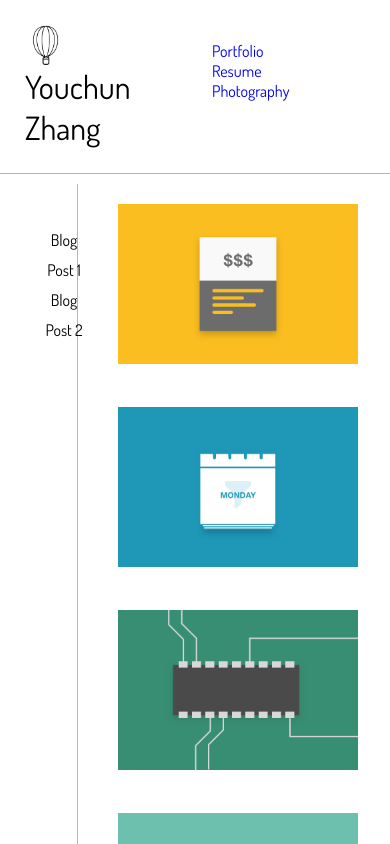
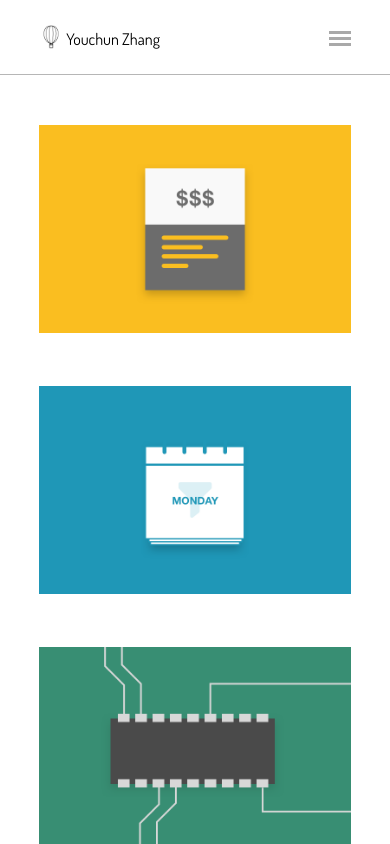
Before and after one commit to youozhan/zhany493_bootcamp-web, a plain HTML site: page index.html in a window 390 px wide. Drawn offline with Linux system fonts and the light colour scheme.

Commit message:
Midterm project

```diff
--- a/index.html
+++ b/index.html
@@ -19,31 +19,47 @@
 					<li><a href="#">Resume</a></li>
 					<li><a href="#">Photography</a></li>
 				</ul>
+				<img class="img-nav" src="nav.png">
 			</nav>
+
 		</header>
 
-		 <div class="left-column">
-			<ul id="blog-links">
-				<li>Blog Post 1</li>
-				<li>Blog Post 2</li>
-			</ul>
-		</div>
-
-		<div class="right-column">
+		<div class="grid">
 			<div class="box">
 				<div class="img-overlay">
-					<h3>KPI</h3>
+					<h3>Playful Data I - KPI</h3>
 				</div>
 				<img class="img-tile" src="coverpage_kpi.png">
 			</div>
 			<div class="box">
+				<div class="img-overlay">
+					<h3>Playful Data II - Calendar</h3>
+				</div>
 				<img class="img-tile" src="coverpage_calendar.png">
 			</div>
 			<div class="box">
+				<div class="img-overlay">
+					<h3>A Smart Voice Decoder System for Vowels</h3>
+				</div>
 				<img class="img-tile" src="coverpage_circuit.png">
 			</div>
 			<div class="box">
+				<div class="img-overlay">
+					<h3>Playful Data III - Collaborating with Data</h3>
+				</div>
 				<img class="img-tile" src="coverpage_collaboration.png">
+			</div>
+			<div class="box">
+				<div class="img-overlay">
+					<h3>MicroStrategy Web Analytics</h3>
+				</div>
+				<img class="img-tile" src="coverpage_analytics.png">
+			</div>
+			<div class="box">
+				<div class="img-overlay">
+					<h3>Multi-modal Authentication System</h3>
+				</div>
+				<img class="img-tile" src="coverpage_identity.png">
 			</div>
 		</div>
 	</div>
--- a/style.css
+++ b/style.css
@@ -1,71 +1,69 @@
 @import url(http://fonts.googleapis.com/css?family=Dosis:400,600);
 
-html{
+html {
   font-family: "Dosis",sans-serif;
 }
 
-body{
+body {
 	width: 100%;
 	margin: 0;
 	padding: 0;
-	font-size: 1em;
 }
 
-#wrap{
+#wrap {
 	width: 100vw;
 	height: 100vh;
 	overflow: auto;
 }
 
-header{
+header {
     border-bottom: 1px solid #b6b6b6;
     display: flex;
     justify-content: space-between;
-    padding: 25px;
+	padding-top: 25px;
+	padding-left: 10vw;
+	padding-bottom: 25px;
+	padding-right: 10vw;
 }
 
-#site-title{
+#site-title {
     font-size: 2em;
 }
 
-#site-logo{
+#site-logo {
     height: 41px;
     width: auto;
     vertical-align: text-bottom;
 }
 
-nav ul li{
-    padding-right: 30px;
+nav ul li {
+	padding-left: 20px;
+	padding-right: 10px;
     float: left;
     display: block;
 }
 
-nav ul li a{
-	text-decoration:none;
+nav ul li a {
+	color: #888888;
+	text-decoration: none;
 }
 
-.left-column {
-	width: 10vw;
-	margin-left: 5vw;
-	margin-top: 10px;
+nav ul li a:hover {
 	color: black;
-	/* border: 2px dashed #000; */
-	padding: 25px;
-	position: fixed;
-	float: left;
-	z-index: 1;
 }
 
-.right-column {
-	width: 70vw;
+nav .img-nav {
+	width: 22px;
+	height: auto;
+	display: none;
+}
+
+.grid {
 	height: calc(100vh - 90px);
 	margin-top: 10px;
-	margin-right: 5vw;
-	padding-left: 5vw;
+	margin-right: 10vw;
+	margin-left: 10vw;
 	color: white;
-	/* border: 2px solid #000; */
-	border-left: 1px solid #b6b6b6;
-	float: right;
 	display: flex;
 	flex-direction: row;
 	flex-wrap: wrap;
@@ -78,7 +76,8 @@ nav ul li a{
 	position: relative;
 	display: inline-block;
 	font-size: .8em;
-	margin: 20px;
+	margin-top: 50px;
+	margin-bottom: 10px;
 	animation: 1s ease-in-out 0s 1 slide-in;
 }
 
@@ -88,7 +87,7 @@ nav ul li a{
 	opacity: 0;
 	height: 100%;
 	width: 100%;
-	background: linear-gradient(45deg,rgba(71,201,229,0.9) 0,rgba(102,252,218,0.9) 100%);
+	background: rgba(0,0,0,0.6);
 	transition: .5s all ease-in-out;
 }
 
@@ -97,28 +96,28 @@ nav ul li a{
 }
 
 .box .img-overlay h3 {
+	color: white;
 	margin-top: 30%;
+	padding-left: 5px;
+	padding-right: 5px;
 	text-align: center;
 	vertical-align: middle;
+	overflow-wrap: normal;
 }
 
 .box .img-tile {
-	width: 240px;
-	height: 160px;
-}
-
- .box:hover .img-tile {
-	zoom: 1.5;
+	width: 24vw;
+	min-width: 240px;
+	height: auto;
 }
 
 #blog-links {
 	list-style: none;
 	text-decoration: none;
 	padding: 0;
-	/* width:20vw; */
 }
 
-#blog-links li{
+#blog-links li {
 	text-align: center;
 	line-height: 30px;
 }
@@ -127,3 +126,57 @@ nav ul li a{
 	0% {transform: translateY(300%)}
 	100% {transform: translateY(0%)}
 }
+
+@media screen and (max-width: 980px) and (min-width:640px){
+	.box .img-tile {
+		width: 36vw;
+		min-width: 240px;
+		height: auto;
+	}
+
+	.box {
+		margin-top: 40px;
+	}
+
+	nav ul li {
+		padding-left: 15px;
+		padding-right: 5px;
+		float: left;
+		display: block;
+	}
+}
+
+@media screen and (max-width: 680px) {
+	#site-title {
+		font-size: 1em;
+	}
+
+	#site-logo {
+		height: 24px;
+		width: auto;
+		vertical-align: text-bottom;
+	}
+
+	.box .img-tile {
+		width: 80vw;
+		height: auto;
+	}
+
+	.box {
+		margin-top: 40px;
+	}
+
+	nav ul {
+		display: none;
+	}
+
+	nav .img-nav {
+		display: block;
+		padding-top: 6px;
+		opacity: .5;
+	}
+
+	nav:hover .img-nav {
+		opacity: 1;
+	}
+}
```
Also changed, not shown: nav.png (added).
